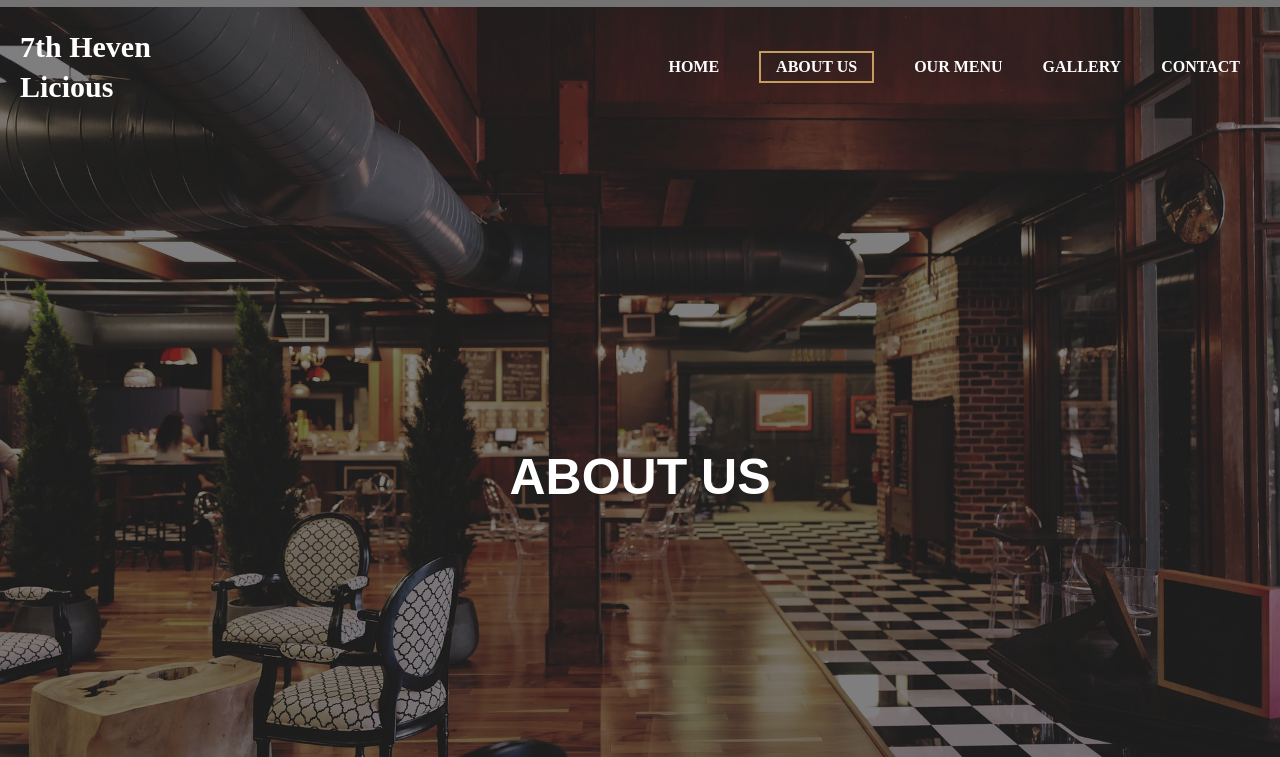
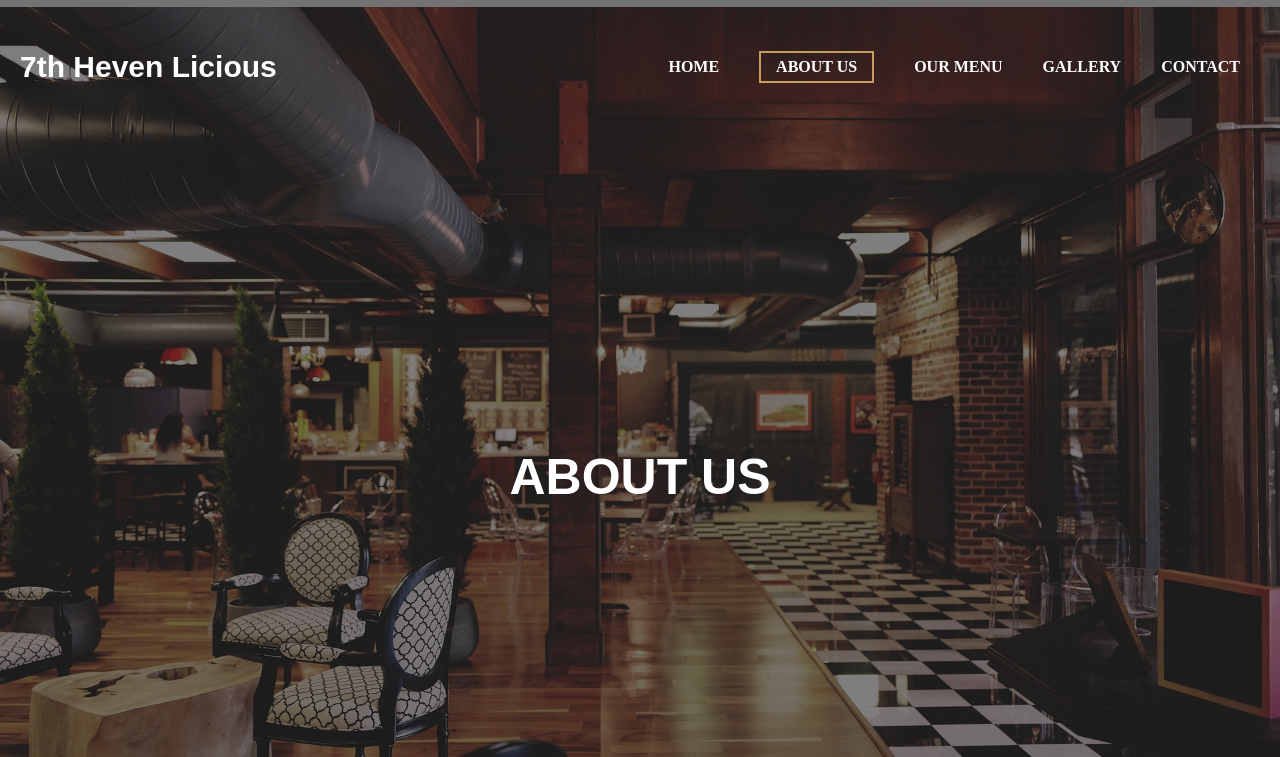
Before and after one commit to Rohanukey/Restaurant-site, a plain HTML site: page 02-About_us.html in a window 1280 px wide. Shown: the part 43-800 px from the top of the page. Drawn offline with Linux system fonts and the light colour scheme; a web font is replaced by a local one.

Commit message:
Update 02-About_us.css

```diff
--- a/02-About_us.css
+++ b/02-About_us.css
@@ -93,10 +93,12 @@ header {
 
 }
 
-.logo{
-    width:auto;
+
+.logo {
+    width: 450px;
+    display: inline;
+    font-family: sans-serif;
 }
-
 
 
 
```
